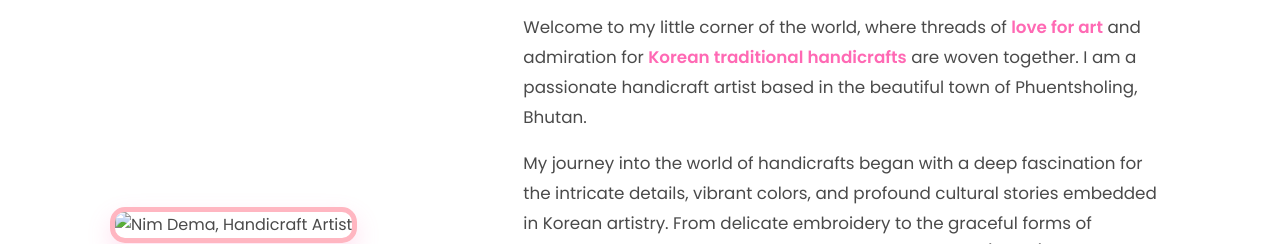
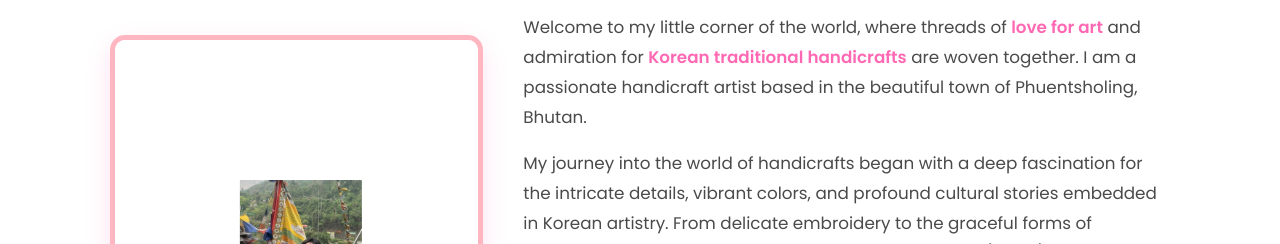
Before and after one commit to WhisperingPeace/WhisperingPeace.github.io, a plain HTML site: page about.html in a window 1280 px wide. Shown: the part 556-800 px from the top of the page. Drawn offline with Linux system fonts and the light colour scheme.

Commit message:
Update about.html

```diff
--- a/about.html
+++ b/about.html
@@ -172,7 +172,7 @@
         <div class="container">
             <div class="about-flex">
                 <div class="about-image">
-                    <img src="../images/7.jpg" alt="Nim Dema, Handicraft Artist">
+                    <img src="../images/7.png" alt="Nim Dema, Handicraft Artist">
                 </div>
                 <div class="about-text">
                     <h2>Hello, I'm Nim Dema!</h2>
```
